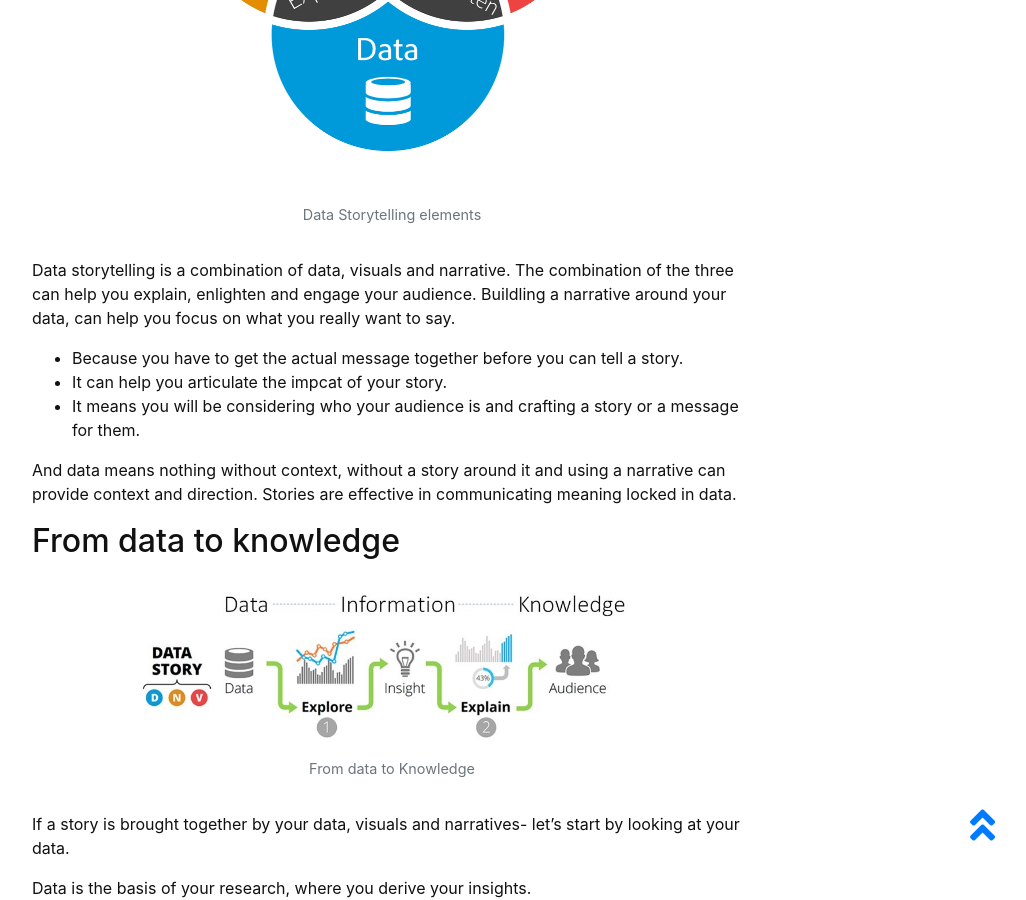
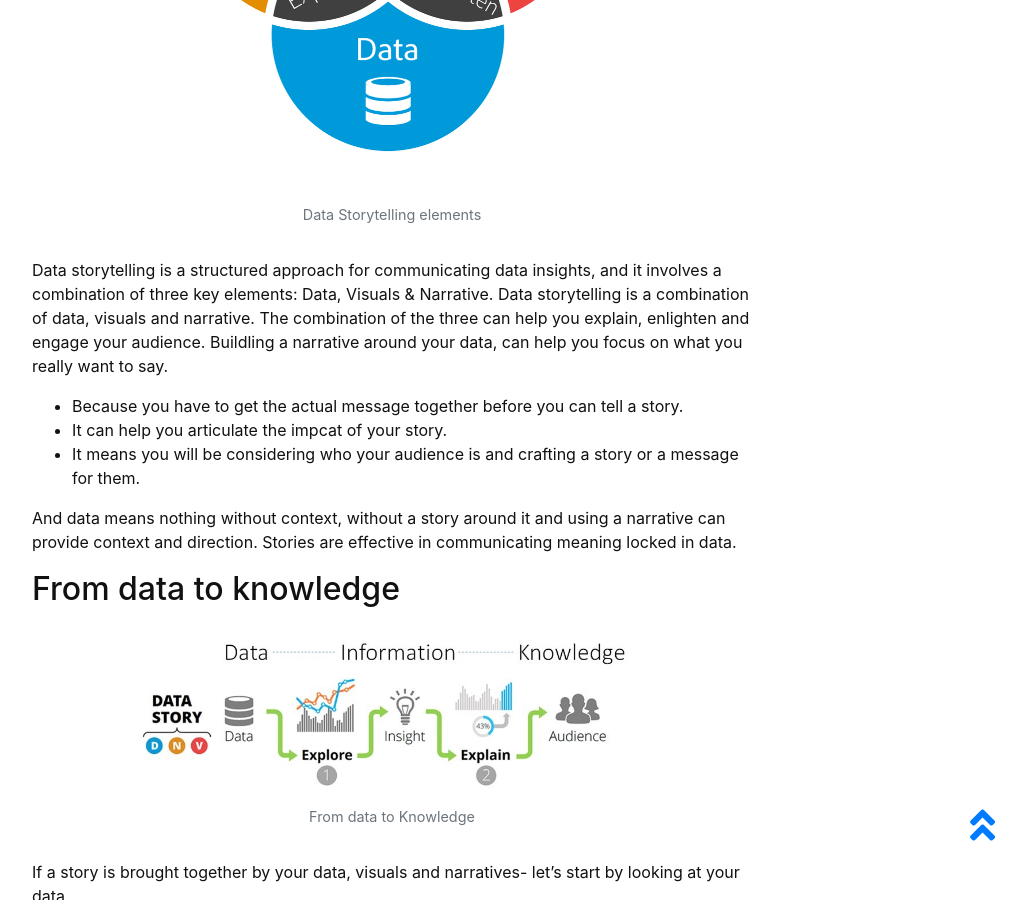
Before and after one commit to masamiy/DataStoryTelling, a Jekyll site: the page built from content/0-intro.md, in a window 1280 px wide and 900 px high, scrolled down 570 px. Shown: the whole window, without its empty margins (248-1274 px from the left). Built offline with Jekyll 4.4.1, drawn with Linux system fonts in a browser that asks for light colours.

Commit message:
Update 0-intro.md

```diff
--- a/content/0-intro.md
+++ b/content/0-intro.md
@@ -7,11 +7,13 @@ topics:
 ## So, what is data storytelling?
  {% include figure.html img="Data_Narrative_Visuals.png" alt="cat" caption="Data Storytelling elements" width="70%" %}
 
-Data storytelling is a combination of data, visuals and narrative. The combination of the three can help you explain, enlighten and engage your audience.
+Data storytelling is a structured approach for communicating data insights, and it involves a combination of three key elements: Data, Visuals & Narrative. Data storytelling is a combination of data, visuals and narrative. The combination of the three can help you explain, enlighten and engage your audience.
 Buildling a narrative around your data, can help you focus on what you really want to say.
 - Because you have to get the actual message together before you can tell a story.
 - It can help you articulate the impcat of your story.
 - It means you will be considering who your audience is and crafting a story or a message for them.
+
+
 
 And data means nothing without context, without a story around it and using a narrative can provide context and direction.
 Stories are effective in communicating meaning locked in data.
```
